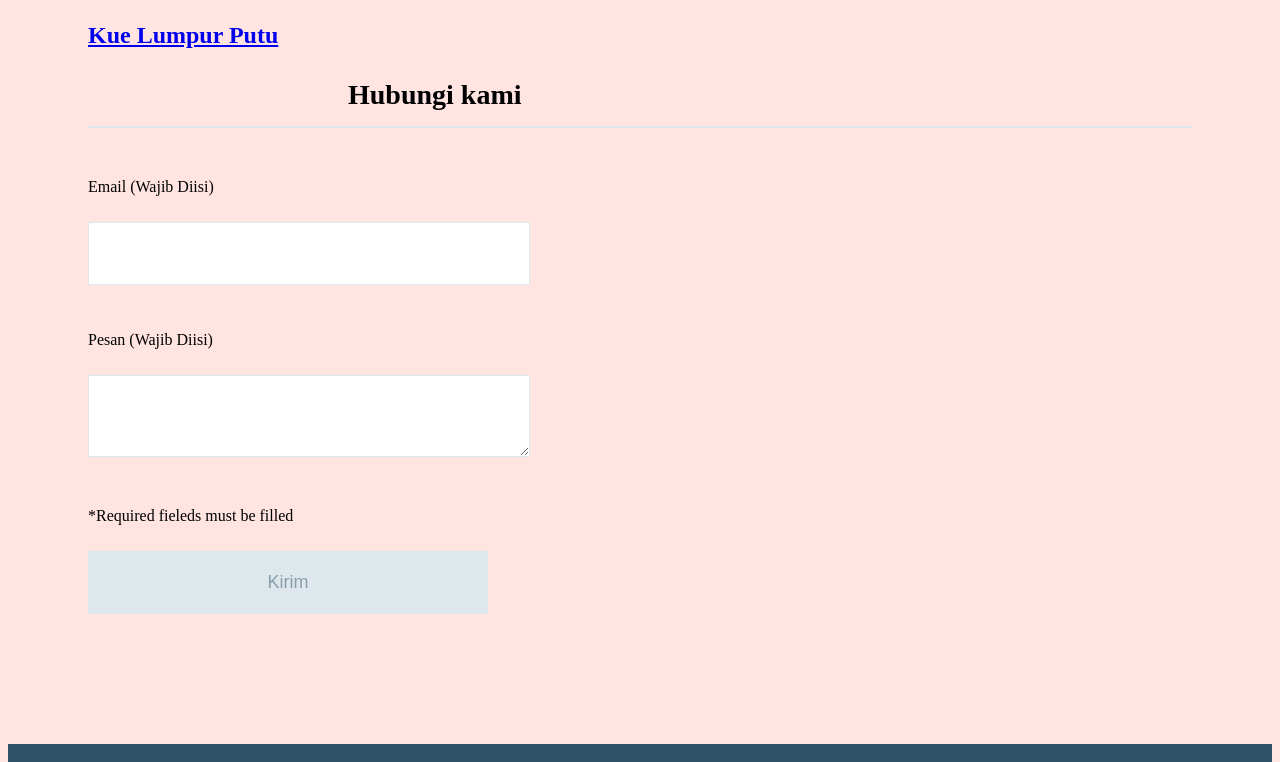
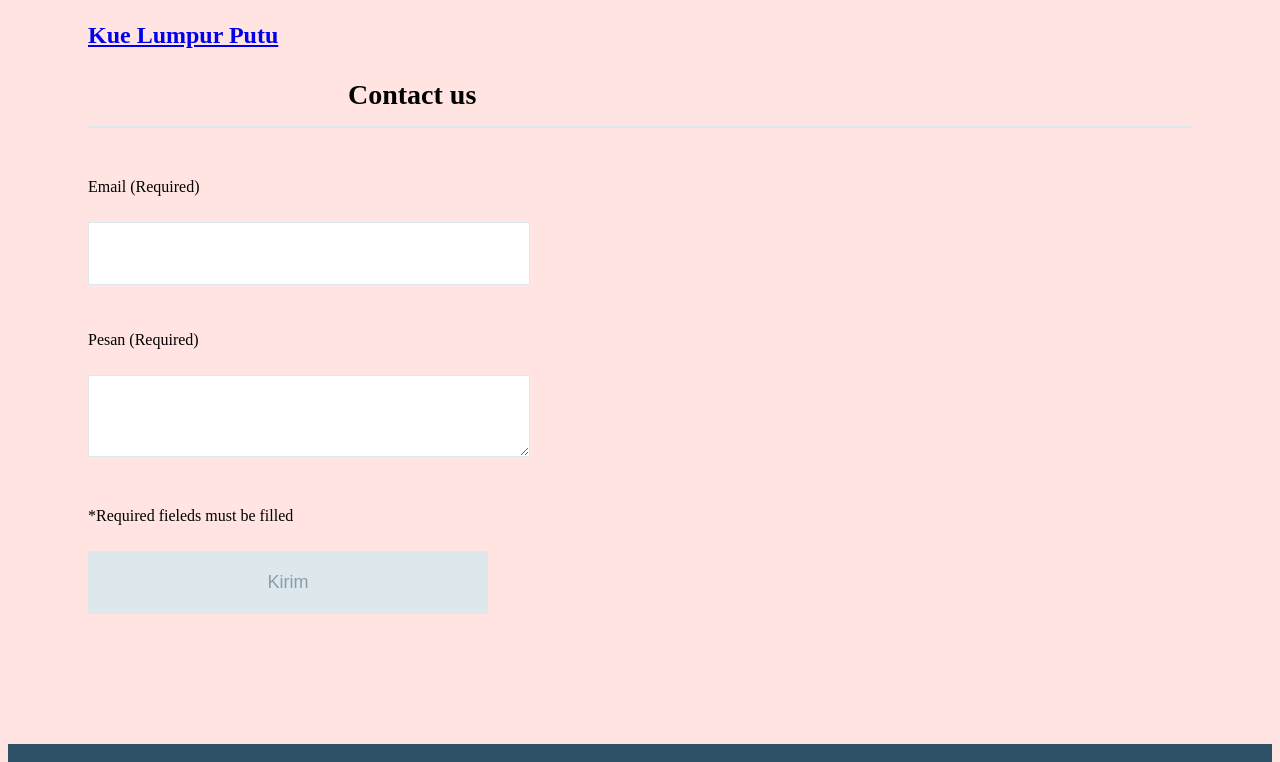
Before and after one commit to 18610031NovitaAnggiaPutri/NovitaAnggiaPutri.github.io, a plain HTML site: page index.html in a window 1280 px wide. Shown: the part 1306-2068 px from the top of the page. Drawn offline with Linux system fonts and the light colour scheme.

Commit message:
Update index.html

```diff
--- a/index.html
+++ b/index.html
@@ -48,12 +48,12 @@
       </div>
 
       <div class="contact-form">
-        <h3 class="section-title">Hubungi kami</h3>
-        <p>Email (Wajib Diisi)</p>
+        <h3 class="section-title">Contact us</h3>
+        <p>Email (Required)</p>
         <!-- Tambahkan tag <input> -->
         <input>
 
-        <p>Pesan (Wajib Diisi)</p>
+        <p>Pesan (Required)</p>
         <!-- Tambahkan tag <textarea> -->
         <textarea></textarea>
 
```
